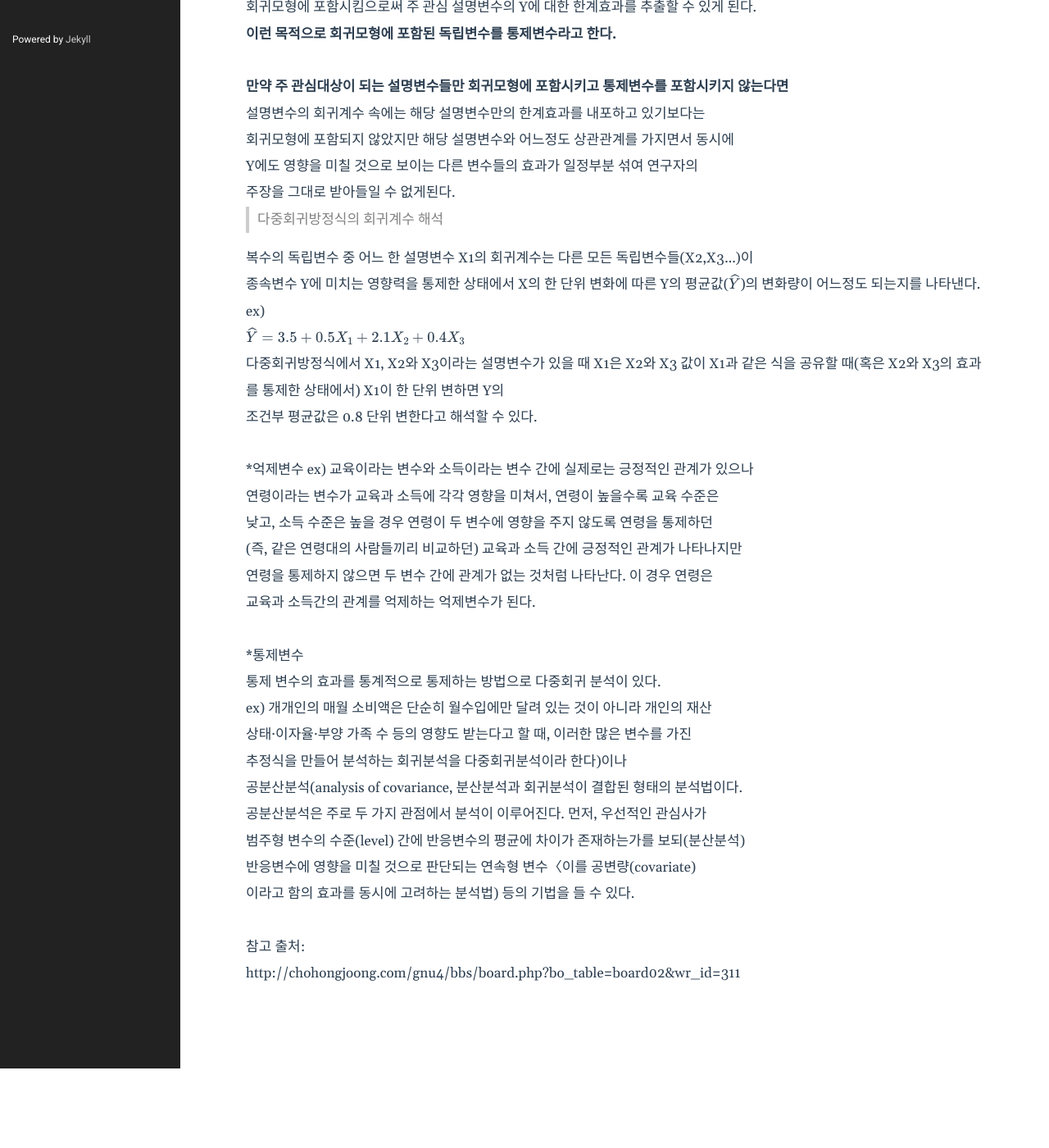
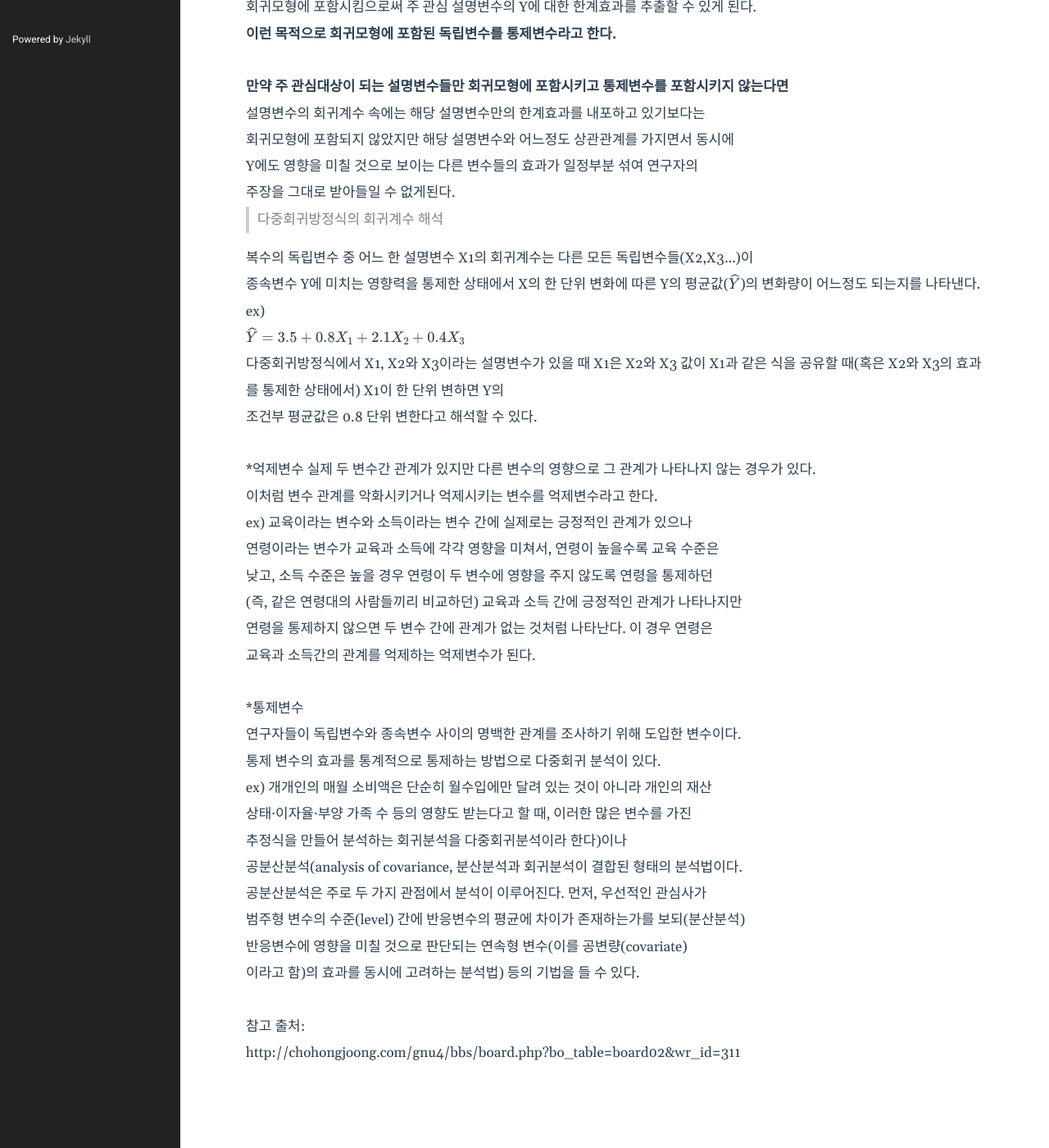
Before and after one commit to shina1221/shina1221.github.io, a Jekyll site: the page built from _posts/도서/비전공자를 위한 통계방법론/2023-09-12-30.다중회귀모형.markdown, in a window 1280 px wide and 1400 px high, scrolled down 822 px. Shown: the whole window at 82% size. Built offline with Jekyll 4.4.1, drawn with Linux system fonts in a browser that asks for light colours; formulas are drawn with MathJax 3; before the commit the page ends 2125 px from its top, so only the background shows below that.

Commit message:
Update 2023-09-12-30.다중회귀모형.markdown

```diff
--- a/_posts/도서/비전공자를 위한 통계방법론/2023-09-12-30.다중회귀모형.markdown
+++ b/_posts/도서/비전공자를 위한 통계방법론/2023-09-12-30.다중회귀모형.markdown
@@ -42,11 +42,13 @@ Y에도 영향을 미칠 것으로 보이는 다른 변수들의 효과가 일
 복수의 독립변수 중 어느 한 설명변수 X1의 회귀계수는 다른 모든 독립변수들(X2,X3...)이
 종속변수 Y에 미치는 영향력을 통제한 상태에서 X의 한 단위 변화에 따른 Y의 평균값($\widehat{Y}$)의 변화량이 어느정도 되는지를 나타낸다.
 ex)
-$ \widehat{Y}=3.5+0.5X_1+2.1X_2+0.4X_3$
+$ \widehat{Y}=3.5+0.8X_1+2.1X_2+0.4X_3$
 다중회귀방정식에서 X1, X2와 X3이라는 설명변수가 있을 때 X1은 X2와 X3 값이 X1과 같은 식을 공유할 때(혹은 X2와 X3의 효과를 통제한 상태에서) X1이 한 단위 변하면 Y의
 조건부 평균값은 0.8 단위 변한다고 해석할 수 있다.
 <br>
 *억제변수
+실제 두 변수간 관계가 있지만 다른 변수의 영향으로 그 관계가 나타나지 않는 경우가 있다.
+이처럼 변수 관계를 악화시키거나 억제시키는 변수를 억제변수라고 한다.
 ex) 교육이라는 변수와 소득이라는 변수 간에 실제로는 긍정적인 관계가 있으나
 연령이라는 변수가 교육과 소득에 각각 영향을 미쳐서, 연령이 높을수록 교육 수준은
 낮고, 소득 수준은 높을 경우 연령이 두 변수에 영향을 주지 않도록 연령을 통제하던
@@ -55,6 +57,7 @@ ex) 교육이라는 변수와 소득이라는 변수 간에 실제로는 긍정
 교육과 소득간의 관계를 억제하는 억제변수가 된다.
 <br>
 *통제변수
+연구자들이 독립변수와 종속변수 사이의 명백한 관계를 조사하기 위해 도입한 변수이다.
 통제 변수의 효과를 통계적으로 통제하는 방법으로 다중회귀 분석이 있다.
 ex) 개개인의 매월 소비액은 단순히 월수입에만 달려 있는 것이 아니라 개인의 재산
 상태·이자율·부양 가족 수 등의 영향도 받는다고 할 때, 이러한 많은 변수를 가진
@@ -62,8 +65,8 @@ ex) 개개인의 매월 소비액은 단순히 월수입에만 달려 있는 것
 공분산분석(analysis of covariance, 분산분석과 회귀분석이 결합된 형태의 분석법이다.
 공분산분석은 주로 두 가지 관점에서 분석이 이루어진다. 먼저, 우선적인 관심사가
 범주형 변수의 수준(level) 간에 반응변수의 평균에 차이가 존재하는가를 보되(분산분석)
-반응변수에 영향을 미칠 것으로 판단되는 연속형 변수〈이를 공변량(covariate)
-이라고 함의 효과를 동시에 고려하는 분석법) 등의 기법을 들 수 있다.
+반응변수에 영향을 미칠 것으로 판단되는 연속형 변수(이를 공변량(covariate)
+이라고 함)의 효과를 동시에 고려하는 분석법) 등의 기법을 들 수 있다.
 <br>
 참고 출처:
 http://chohongjoong.com/gnu4/bbs/board.php?bo_table=board02&wr_id=311
```
